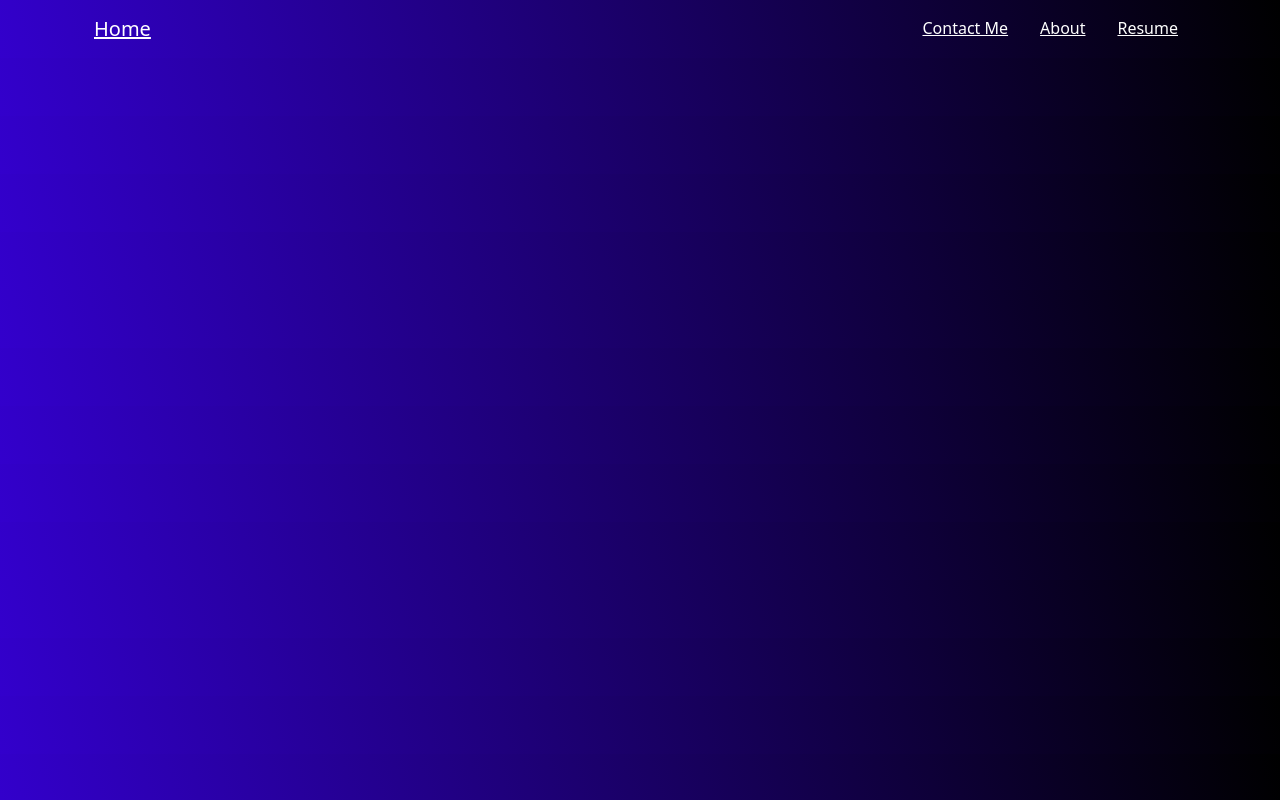
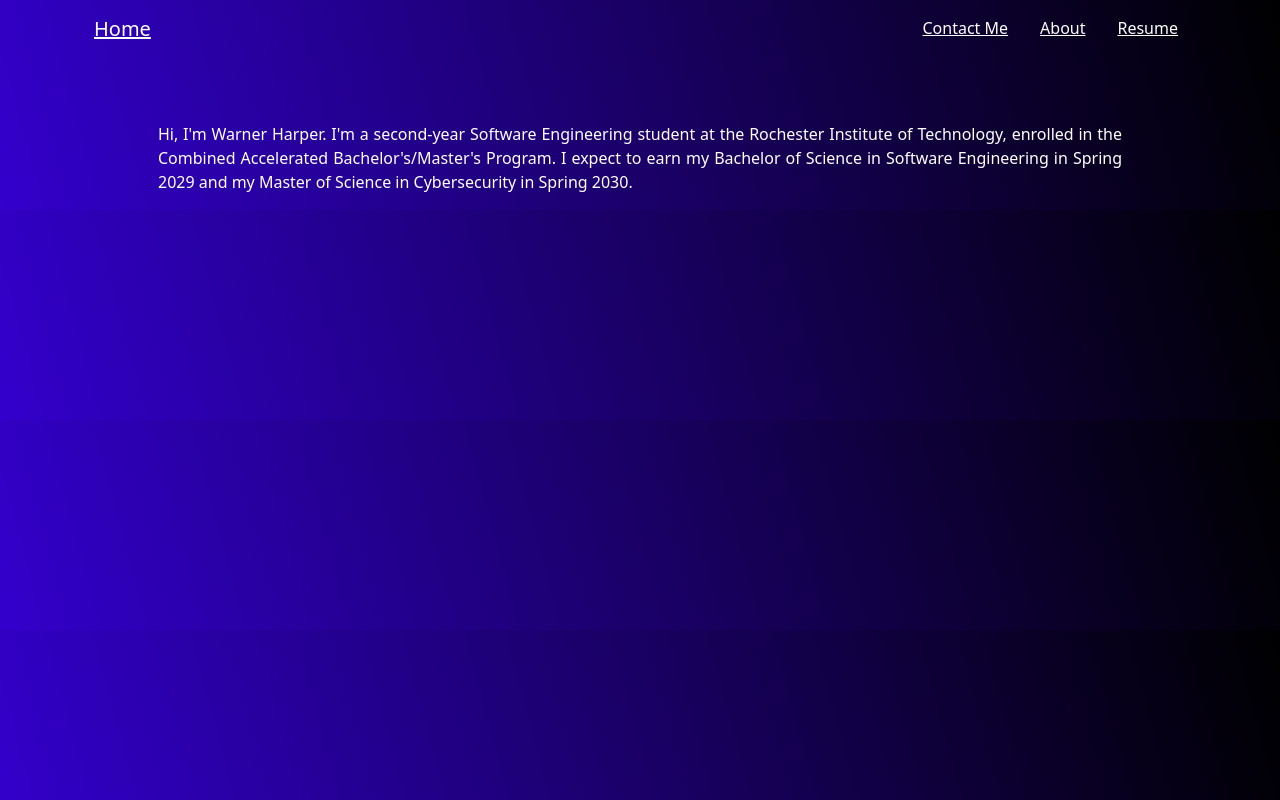
Before and after one commit to wlh3903/Online-Portfolio, a React (Vite) app in the folder online-personal-portfolio/: page /about in a window 1280 px wide. Built offline with nearby package versions, Linux system fonts and the light colour scheme.

Commit message:
Started work on about me and completed writing the whole thing. Working on conatiner background and still need to make a font-change

```diff
--- /dev/null
+++ b/online-personal-portfolio/src/Pages/AboutMe.css
@@ -0,0 +1,10 @@
+.para{
+
+    color: #FFFFFF;
+    display: flex;
+    text-align: justify;
+    justify-items: left;
+    margin-top: 64px;
+    margin-left: 64px;
+    margin-right: 64px;
+}
--- a/online-personal-portfolio/src/Pages/AboutMe.jsx
+++ b/online-personal-portfolio/src/Pages/AboutMe.jsx
@@ -1,7 +1,7 @@
 import React from "react";
 import Navigation from "../Components/Navigation";
-import { Container } from "react-bootstrap";
-
+import { Container, Row } from "react-bootstrap";
+import './AboutMe.css'
 class AboutMe extends React.Component{
     constructor(props){
         super(props)
@@ -11,6 +11,11 @@ class AboutMe extends React.Component{
         return(
             <Container>
                 <Navigation />
+                <Container>
+                    <Row className="para" as='p'>
+                        Hi, I'm Warner Harper. I'm a second-year Software Engineering student at the Rochester Institute of Technology, enrolled in the Combined Accelerated Bachelor's/Master's Program. I expect to earn my Bachelor of Science in Software Engineering in Spring 2029 and my Master of Science in Cybersecurity in Spring 2030.
+                    </Row>
+                </Container>
             </Container>
         )
     }
```
Also changed, not shown: online-personal-portfolio/src/Pages/Contact.css (deleted, +0 -10 lines).
